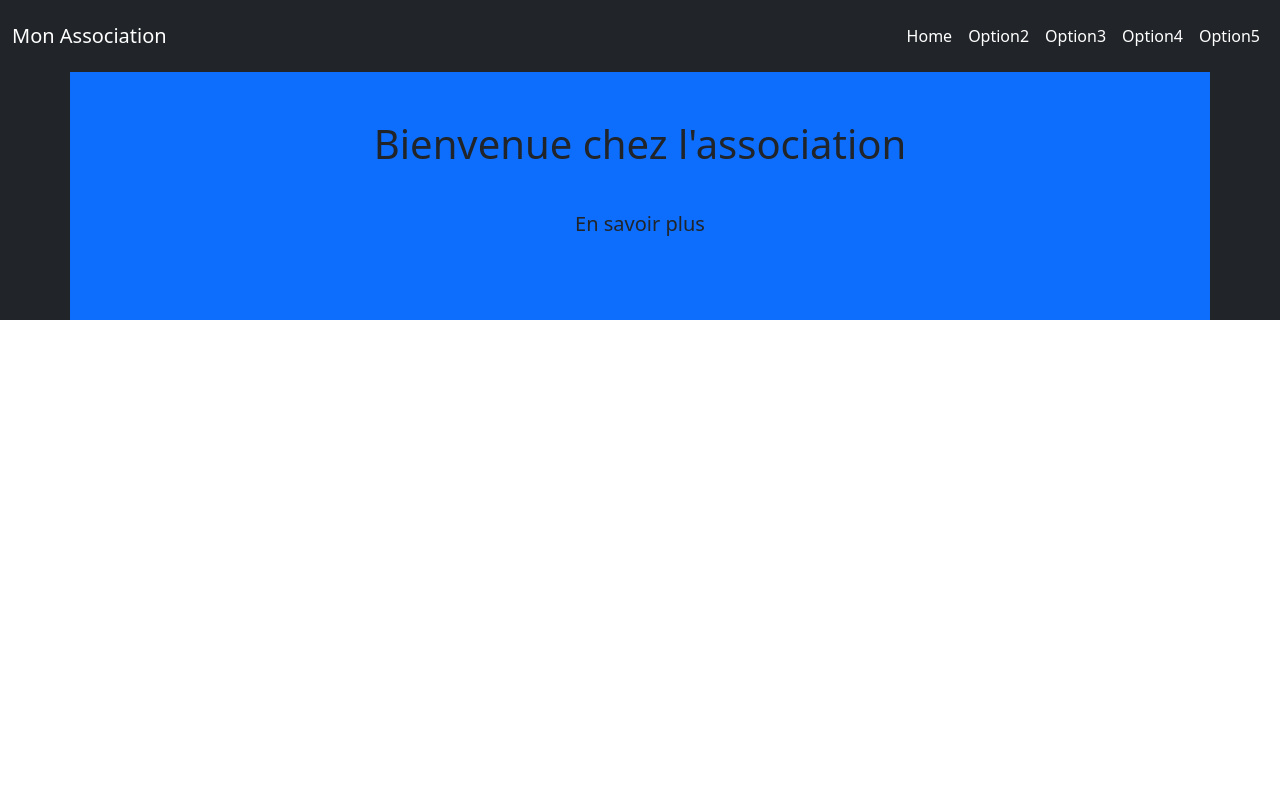
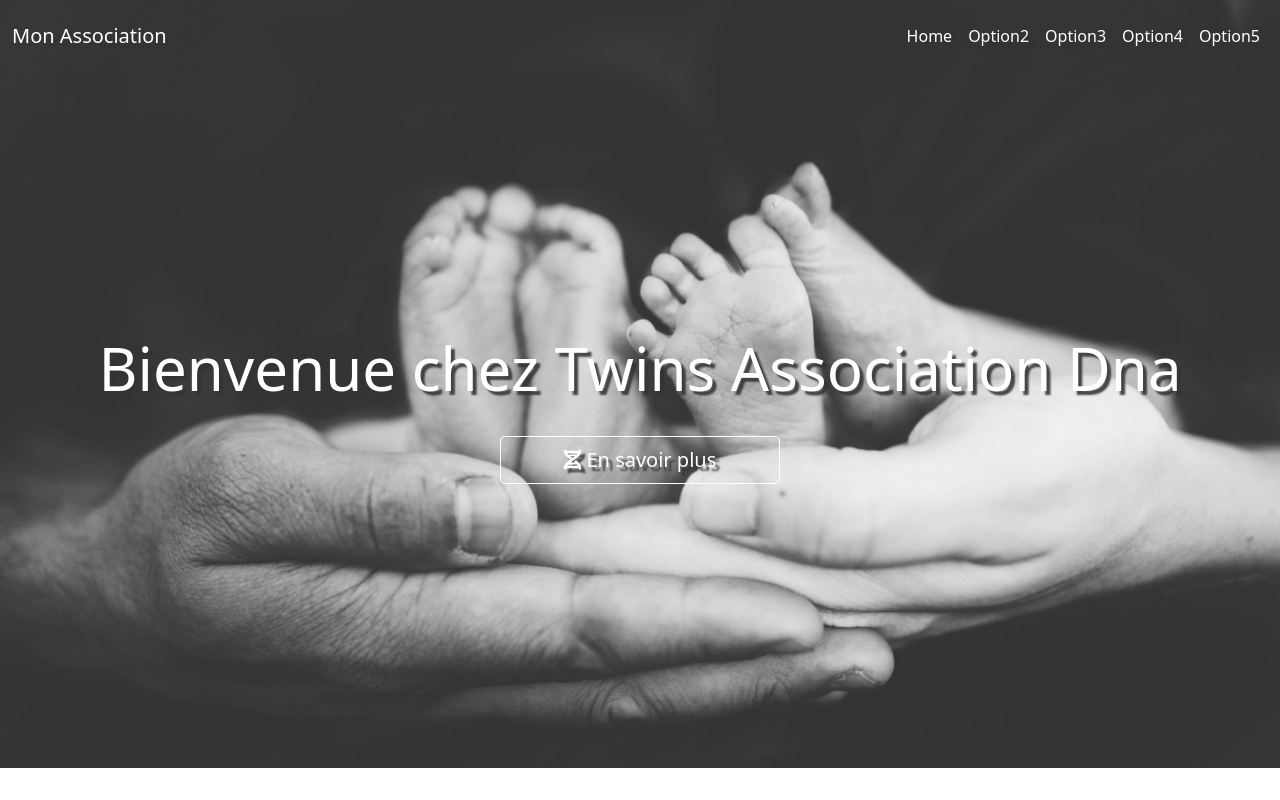
Before and after one commit to TanguyHOSPICE/Eval-Association, a plain HTML site: page index.html in a window 1280 px wide. Drawn offline with nearby package versions, Linux system fonts and the light colour scheme.

Commit message:
Add welcome(=bienvenue) part style

```diff
--- a/assets/css/style.css
+++ b/assets/css/style.css
@@ -0,0 +1,54 @@
+/* reset */
+* {
+	margin: 0;
+	padding: 0;
+	box-sizing: border-box;
+	list-style: none;
+}
+/* global tags */
+html {
+	scroll-behavior: smooth !important;
+}
+
+/* Control Style  */
+#border-CS {
+	border: solid red;
+}
+
+/* HEADER*/
+header {
+	background-image: url(/assets/media/bg-header.jpg);
+	background-repeat: no-repeat;
+	background-attachment: fixed;
+	background-position: center;
+	background-size: cover;
+	filter: opacity(0.8);
+	text-shadow: 4px 4px 2px rgba(0, 0, 0, 0.898);
+}
+.welcome-box {
+	display: flex;
+	justify-content: center;
+	align-items: center;
+	min-height: 600px !important;
+}
+.welcome-title h1 {
+	color: white;
+	font-size: 3.75rem;
+	font-weight: lighter;
+}
+.btn-special {
+	background: #ffffff00;
+	color: white !important;
+	font-size: 2.2rem;
+	border: white solid 1px !important;
+	min-width: 280px !important;
+	transition: 0.5s;
+}
+.btn-special:hover {
+	color: rgba(0, 0, 0, 0.847) !important;
+	text-shadow: 4px 4px 2px rgba(246, 242, 242, 0.898);
+	border: rgba(0, 0, 0, 0.847) solid 2px !important;
+	font-size: 2.3rem;
+}
+.btn-special:focus {
+}
--- a/index.html
+++ b/index.html
@@ -21,8 +21,8 @@
 </head>
 
 <body>
-    <!-- TODO: h1 remove bg -->
-    <header class="bg-dark">
+
+    <header>
 
         <nav class="navbar navbar-expand-lg navbar-light py-3">
             <div class="container-fluid">
@@ -48,16 +48,17 @@
             </div>
         </nav>
 
-        <!-- TODO: h2 remove bg -->
-        <div class="container bg-primary">
+        <div class="container">
             <div class="row justify-content-center">
                 <div class="col-sm-6 col-md-8 col-lg-12 py-5">
-                    <div class="bienvenue-presentation">
-                        <div class="bienvenue-title text-center">
-                            <!-- TODO: h3 Replace Association name -->
-                            <h1>Bienvenue chez l'association</h1>
+                    <div class="welcome-box">
+                        <div class="welcome-title text-center">
+                            <h1>Bienvenue chez Twins Association Dna</h1>
                             <!-- TODO: h4 add scrollspy? & assign special class scroll-smooth-->
-                            <a href="#" class="btn btn-special btn-lg my-4 scroll-smooth">En savoir plus</a>
+                            <a href="#" class="btn btn-special btn-lg my-4 scroll-smooth">
+                                <i class="fa-solid fa-dna"></i>
+                                En savoir plus
+                            </a>
                         </div>
                     </div>
                 </div>
```
Also changed, not shown: assets/media/bg-header.jpg (added), assets/support/link.txt.
